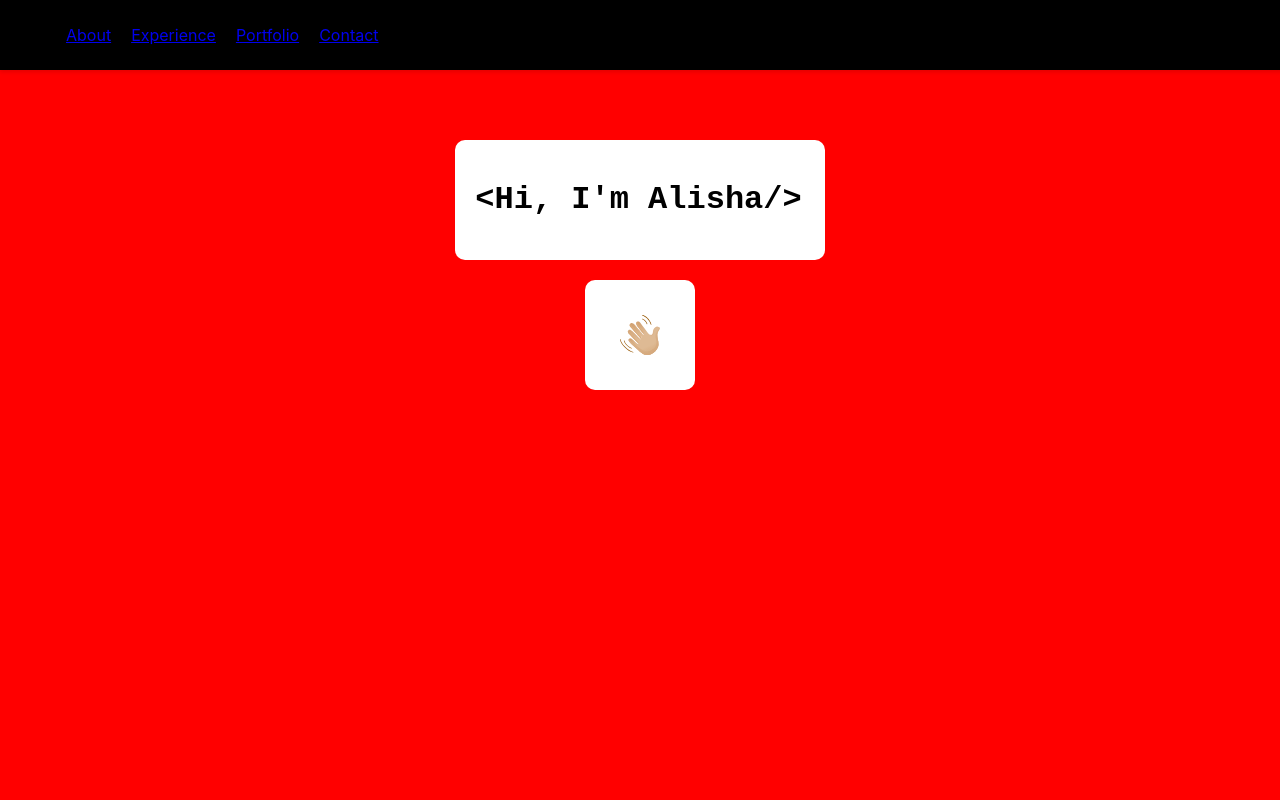
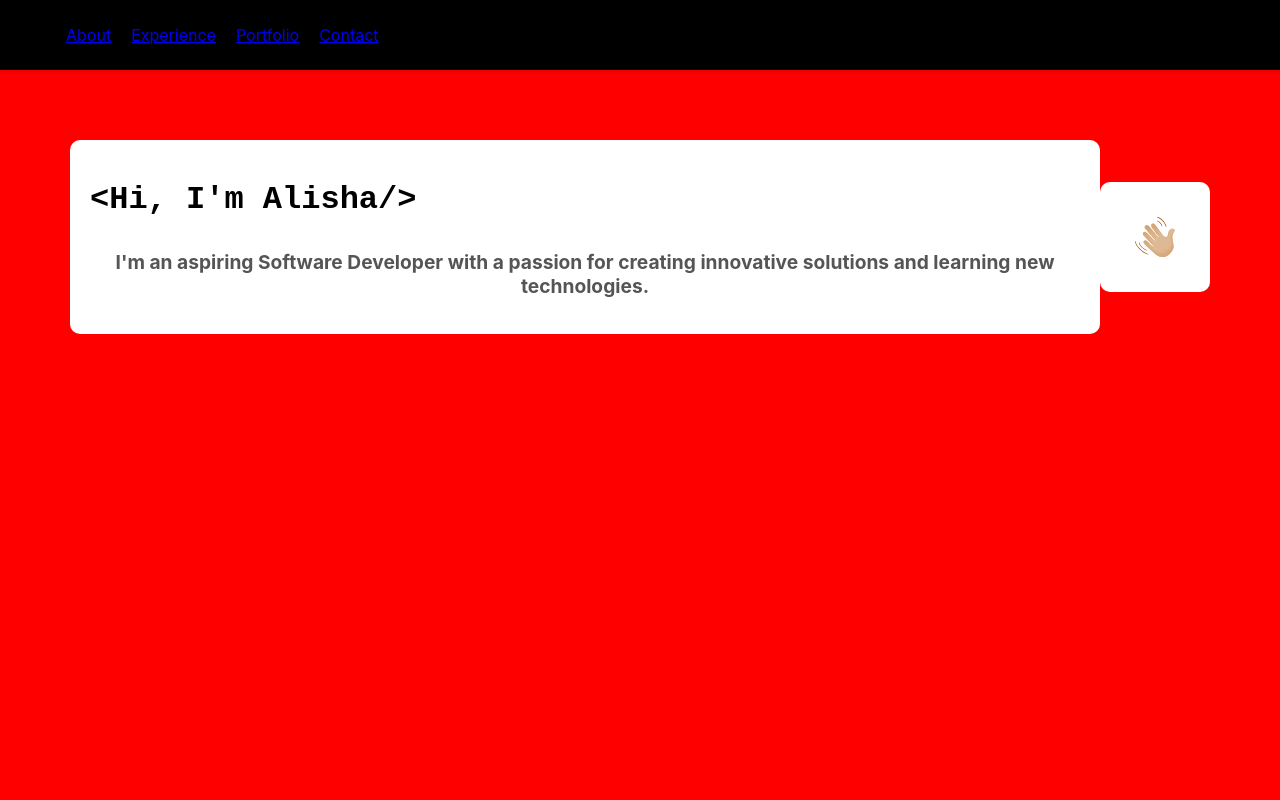
Before and after one commit to alisha-nas/personal-website, a React (Create React App) app: page / in a window 1280 px wide. Shown: the top 800 px of the page. Built offline with nearby package versions, Linux system fonts and the light colour scheme.

Commit message:
Adjusted the layout and added summary

```diff
--- a/src/pages/Homepage.css
+++ b/src/pages/Homepage.css
@@ -3,19 +3,18 @@
   padding: 70px;
   padding-bottom: 500px;
   display: flex;
-  flex-direction: column;
   align-items: center;
-  justify-content: center;
+  justify-content: space-between;
 }
 
 .landing-text {
   background-color: white;
   padding: 20px;
   border-radius: 10px;
-  margin-bottom: 20px;
   display: flex;
+  flex-direction: column;
   justify-content: center;
-  align-items: center;
+  align-items: flex-start;
 }
 
 .greeting-text {
@@ -26,6 +25,12 @@
   overflow: hidden;
   border-right: 3px solid black;
   animation: blink-caret 0.75s step-end infinite;
+}
+
+.subheading-text {
+  font-size: 1.2rem;
+  color: #555;
+  margin-top: 10px;
 }
 
 .landing-svg {
--- a/src/pages/Homepage.js
+++ b/src/pages/Homepage.js
@@ -30,6 +30,7 @@ export default function HomePage() {
     <div className='landing-container'>
       <div className='landing-text'>
         <h1 className='greeting-text'>{displayedText}</h1>
+        <h2 className='subheading-text'>I'm an aspiring Software Developer with a passion for creating innovative solutions and learning new technologies.</h2>
       </div>
       <div className='landing-svg'>
         <img src={waving} alt="Waving hand" />
```
